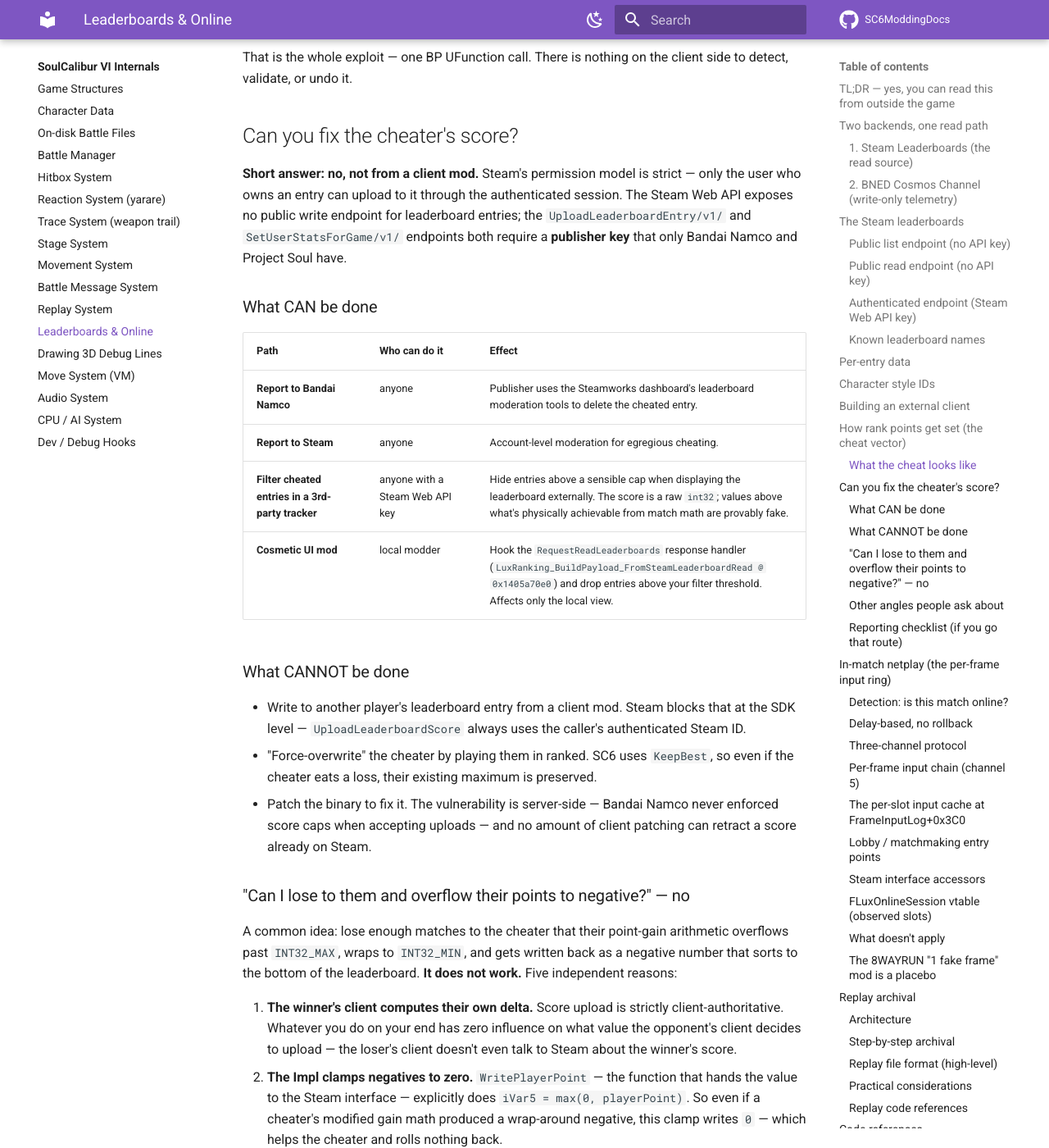
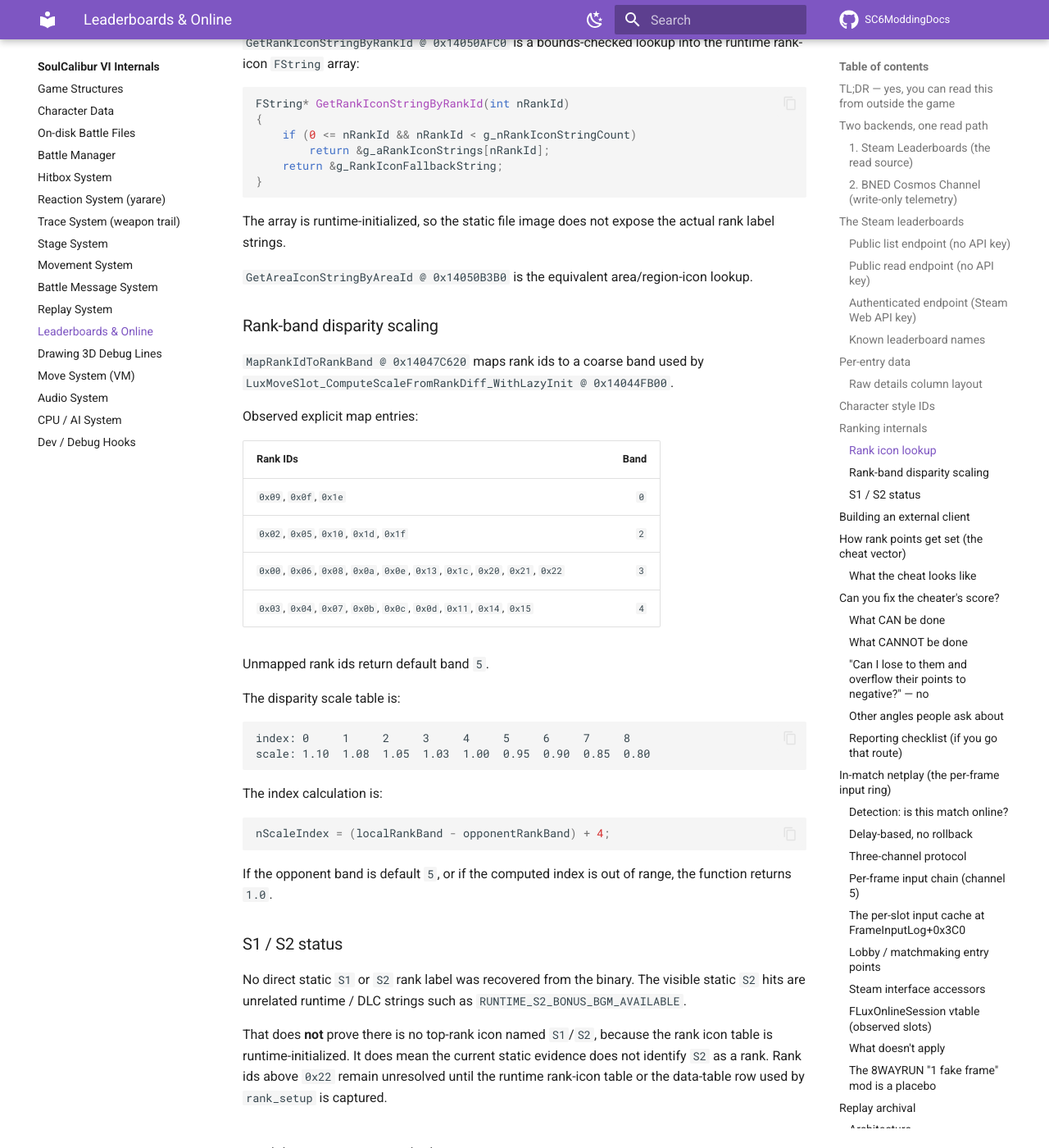
Before and after one commit to FottenSC/SC6ModdingDocs, an MkDocs documentation site: the page built from docs/sc6/leaderboards.md, in a window 1280 px wide and 1400 px high, scrolled down 6662 px. Shown: the whole window at 82% size. Built offline with MkDocs 1.6.1 and Material for MkDocs 9.7.7, drawn with Linux system fonts in a browser that asks for light colours; comment, search, counter and statistics services are not loaded; some of the changed text lies outside the part shown.

Commit message:
Document leaderboard rank internals
- Add raw leaderboard detail column mapping
- Clarify style id, rank id, and rank point separation
- Document rank icon lookup and disparity scaling tables

````diff
--- a/docs/sc6/leaderboards.md
+++ b/docs/sc6/leaderboards.md
@@ -155,6 +155,32 @@ you know the column names: the 16 column FNames are interned at
 A live capture — or the strings `value`, `lang`, `style`, `rank`, `point`,
 `Score` near `0x1432d8980..0x1432d8e20` — matches exactly what the UI expects.
 
+### Raw details column layout
+
+`LuxUploadReplay_FillLeaderboardColumnsFromMatchData @ 0x1405EFF60` writes the
+per-entry detail columns from `ULuxorMatchData`. The important correction is
+that `ULuxorMatchData+0x48` is **style id**, not rank id. Rank id and rank
+points are derived from the per-player match-data slot using that style id.
+
+| Detail column | Source |
+|---|---|
+| `LbCol_01_AreaIcon` | `GetLuxorMatchDataAreaIconId(md)` / `md+0x2c` |
+| `LbCol_02` | player slot 0 vfunc `+0x38` |
+| `LbCol_03` | player slot 1 vfunc `+0x38` |
+| `LbCol_04` | `GetLuxorMatchDataStyleId(md, 0)` |
+| `LbCol_05` | `GetLuxorMatchDataStyleId(md, 1)` |
+| `LbCol_06` | `GetLuxorMatchDataRankId(md, 0)` |
+| `LbCol_07` | `GetLuxorMatchDataRankId(md, 1)` |
+| `LbCol_08` | player slot 0 vfunc `+0x40` |
+| `LbCol_09` | player slot 1 vfunc `+0x40` |
+| `LbCol_10` | `GetLuxorMatchDataColumn10Value(md)` / `md+0x34` |
+| `LbCol_11..15` | zero |
+
+The read-side UI builder still uses FName lookup, so do not infer raw blob
+index order from the lookup order in `LuxRanking_BuildPayload_FromSteamLeaderboardRead`.
+Use the write path and `FOnlineLeaderboardRead_Init_AddAllSteamColumns` as the
+source of truth.
+
 ## Character style IDs
 
 The `styleIcon` field is `%03d` of the character style enum (`ELuxFightStyle`).
@@ -182,6 +208,90 @@ The 31-style enum lists every base and DLC fighter; relevant entries:
 
 Full enum listed at `0x1432994e8..0x14329aa18` in the binary.
 
+## Ranking internals
+
+SC6 keeps these as separate concepts:
+
+| Value | Where it comes from | Notes |
+|---|---|---|
+| `StyleId` | `GetLuxorMatchDataStyleId @ 0x142E1A270` | Direct `int32` at `ULuxorMatchData+0x48 + playerIndex*4`. |
+| `RankId` | `GetLuxorMatchDataRankId @ 0x142E192E0` | Calls player-slot vfunc `+0x90`, passing the player's `StyleId`. |
+| `RankPoint` | `GetLuxorMatchDataRankPoint @ 0x142E19310` | Calls player-slot vfunc `+0x80`, passing the player's `StyleId`. |
+
+Partial `ULuxorMatchData` layout for rank/leaderboard fields:
+
+| Offset | Type | Meaning |
+|-------:|------|---|
+| `+0x2c` | `int32` | Area / region icon id. |
+| `+0x34` | `int32` | Detail column 10 value; semantic still unknown. |
+| `+0x48` | `int32[2]` | Per-player `StyleId` values. |
+| `+0x70` | player slot | Player slot 0. |
+| `+0x1b0` | player slot | Player slot 1, stride `0x140`. |
+
+### Rank icon lookup
+
+`GetRankIconStringByRankId @ 0x14050AFC0` is a bounds-checked lookup into the
+runtime rank-icon `FString` array:
+
+```c
+FString* GetRankIconStringByRankId(int nRankId)
+{
+    if (0 <= nRankId && nRankId < g_nRankIconStringCount)
+        return &g_aRankIconStrings[nRankId];
+    return &g_RankIconFallbackString;
+}
+```
+
+The array is runtime-initialized, so the static file image does not expose the
+actual rank label strings.
+
+`GetAreaIconStringByAreaId @ 0x14050B3B0` is the equivalent area/region-icon
+lookup.
+
+### Rank-band disparity scaling
+
+`MapRankIdToRankBand @ 0x14047C620` maps rank ids to a coarse band used by
+`LuxMoveSlot_ComputeScaleFromRankDiff_WithLazyInit @ 0x14044FB00`.
+
+Observed explicit map entries:
+
+| Rank IDs | Band |
+|---|---:|
+| `0x09`, `0x0f`, `0x1e` | `0` |
+| `0x02`, `0x05`, `0x10`, `0x1d`, `0x1f` | `2` |
+| `0x00`, `0x06`, `0x08`, `0x0a`, `0x0e`, `0x13`, `0x1c`, `0x20`, `0x21`, `0x22` | `3` |
+| `0x03`, `0x04`, `0x07`, `0x0b`, `0x0c`, `0x0d`, `0x11`, `0x14`, `0x15` | `4` |
+
+Unmapped rank ids return default band `5`.
+
+The disparity scale table is:
+
+```text
+index: 0     1     2     3     4     5     6     7     8
+scale: 1.10  1.08  1.05  1.03  1.00  0.95  0.90  0.85  0.80
+```
+
+The index calculation is:
+
+```c
+nScaleIndex = (localRankBand - opponentRankBand) + 4;
+```
+
+If the opponent band is default `5`, or if the computed index is out of range,
+the function returns `1.0`.
+
+### S1 / S2 status
+
+No direct static `S1` or `S2` rank label was recovered from the binary. The
+visible static `S2` hits are unrelated runtime / DLC strings such as
+`RUNTIME_S2_BONUS_BGM_AVAILABLE`.
+
+That does **not** prove there is no top-rank icon named `S1`/`S2`, because the
+rank icon table is runtime-initialized. It does mean the current static evidence
+does not identify `S2` as a rank. Rank ids above `0x22` remain unresolved until
+the runtime rank-icon table or the data-table row used by `rank_setup` is
+captured.
+
 ## Building an external client
 
 Recommended approach for an analytics dashboard or third-party tracker:
@@ -196,9 +306,9 @@ Recommended approach for an analytics dashboard or third-party tracker:
    second per IP; the authenticated Web API allows much more.
 4. **Decode the per-entry `<details>` base64 blob** to get the 16 metadata
    columns. The column order matches the order in
-   `FOnlineLeaderboardRead_Init_AddAllSteamColumns`; sample a few real
-   entries to pin down the exact column types (most are int32 or a short
-   string).
+   `FOnlineLeaderboardRead_Init_AddAllSteamColumns`; see
+   [Raw details column layout](#raw-details-column-layout) for the rank/style
+   split.
 
 Don't bother with the Cosmos Channel backend — it is pure outgoing telemetry,
 and anything you could recover from it is already exposed by Steam.
@@ -646,6 +756,13 @@ stages are flagged in the `MatchData` so the correct ring/wall config loads.
 | `FOnlineLeaderboardsSteam_FindLeaderboardByName_Locked` | `0x1429c9d10` | Name → handle cache lookup |
 | `UFunction_RequestReadLeaderboards_Register` | `0x140ab3f30` | BP read entry point |
 | `FOnlineLeaderboardRead_Init_AddAllSteamColumns` | `0x140579600` | Adds the 16 metadata column FNames |
+| `LuxUploadReplay_FillLeaderboardColumnsFromMatchData` | `0x1405eff60` | Writes leaderboard detail columns from `ULuxorMatchData`. Confirms `StyleId` columns before rank columns. |
+| `GetLuxorMatchDataStyleId` | `0x142e1a270` | Reads `StyleId` from `ULuxorMatchData+0x48 + playerIndex*4`. |
+| `GetLuxorMatchDataRankId` | `0x142e192e0` | Calls player-slot vfunc `+0x90` with style id. |
+| `GetLuxorMatchDataRankPoint` | `0x142e19310` | Calls player-slot vfunc `+0x80` with style id. |
+| `GetRankIconStringByRankId` | `0x14050afc0` | Bounds-checked rank-icon string lookup. |
+| `MapRankIdToRankBand` | `0x14047c620` | Converts rank id to coarse rank band for disparity scaling. |
+| `LuxMoveSlot_ComputeScaleFromRankDiff_WithLazyInit` | `0x14044fb00` | Rank-band disparity multiplier table. |
 | `LuxRanking_BuildPayload_FromSteamLeaderboardRead` | `0x1405a70e0` | Steam → UI payload transform — **hook to filter cheated entries from the local UI.** |
 | `LuxRankedMatch_BuildKpiPayload_PostMatch` | `0x1405a8840` | Outgoing KPI payload (BNED, not Steam) |
 | `CosmosChannel_BuildGetEnvRequest` | `0x14301b850` | BNED bootstrap |
````
Also changed, not shown: docs/sc6/index.md (+1 -0 lines).
